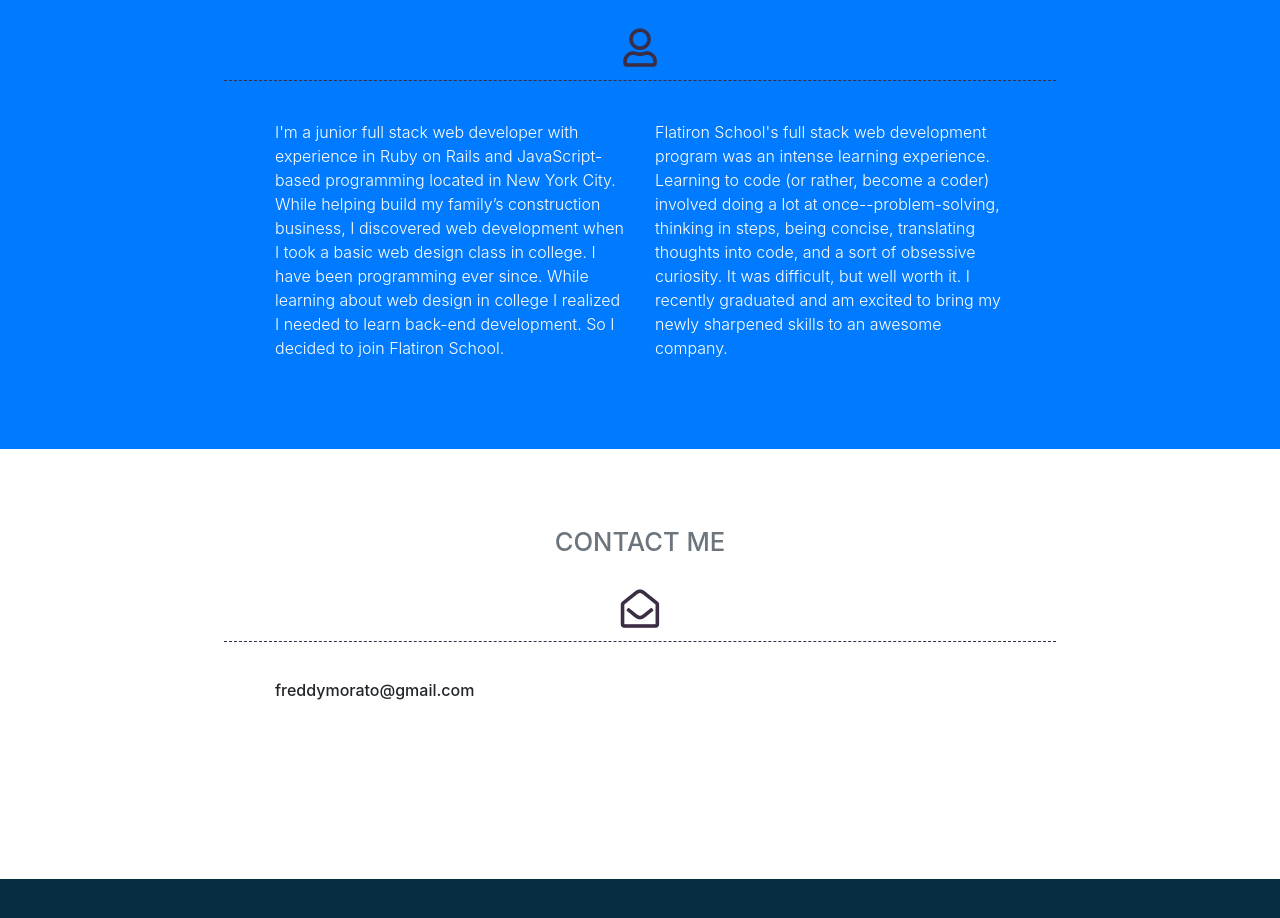
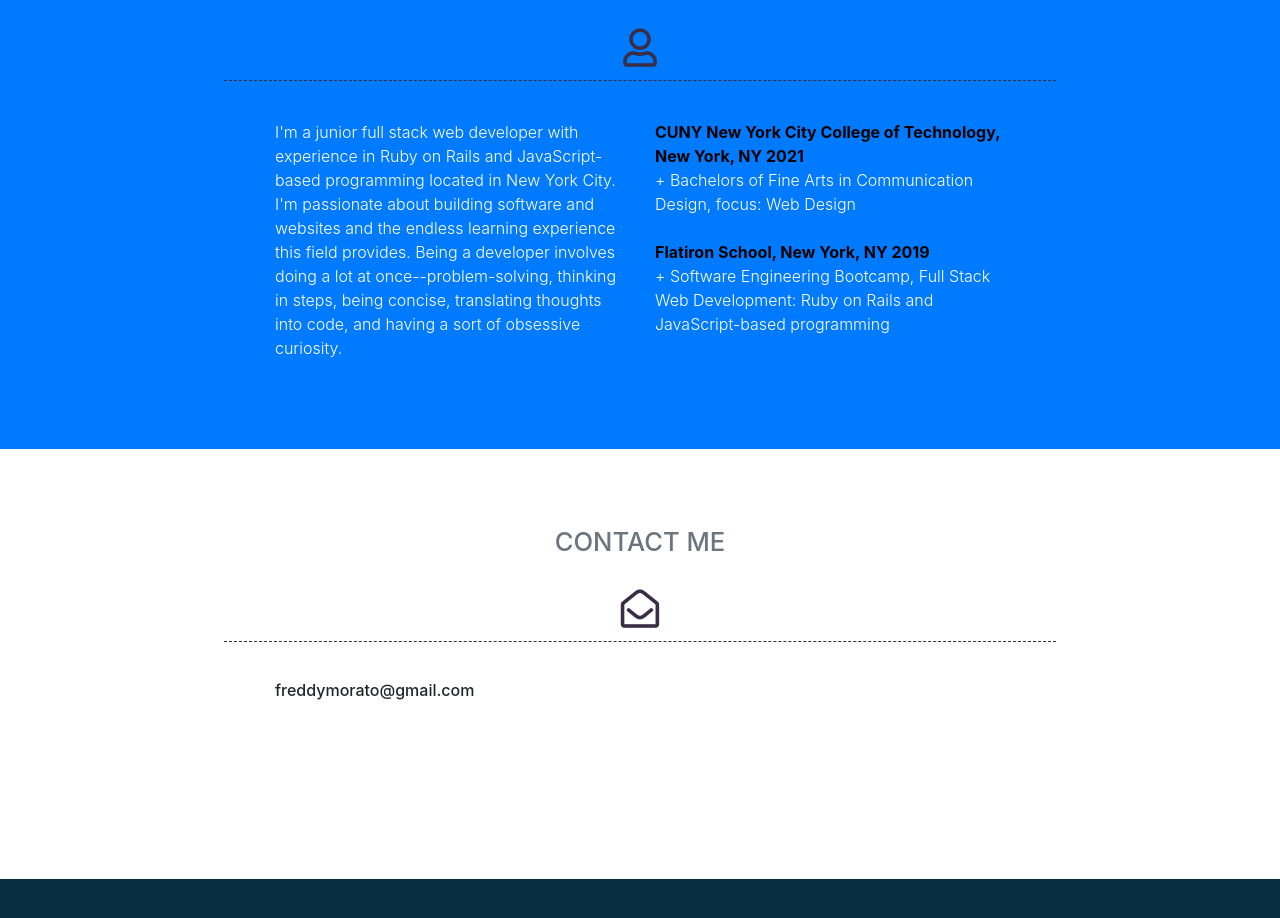
Before and after one commit to Freddymorato/portfolio-site, a website with bundled scripts: page index.html in a window 1280 px wide. Shown: the part 1348-2266 px from the top of the page. Built offline with nearby package versions, Linux system fonts and the light colour scheme.

Commit message:
updated about me section

```diff
--- a/index.html
+++ b/index.html
@@ -143,21 +143,19 @@
             <p class="lead">
               I'm a junior full stack web developer with experience in Ruby on
               Rails and JavaScript-based programming located in New York City.
-              While helping build my family’s construction business, I discovered
-              web development when I took a basic web design class in college.
-              I have been programming ever since. While learning about web design
-              in college I realized I needed to learn back-end development. So I
-              decided to join Flatiron School.
+              I'm passionate about building software and websites and the endless
+              learning experience this field provides. Being a developer involves
+              doing a lot at once--problem-solving, thinking in steps, being concise,
+              translating thoughts into code, and having a sort of obsessive curiosity.
             </p>
           </div>
           <div class="col-lg-4 mr-auto">
             <p class="lead">
-              Flatiron School's full stack web development program was
-              an intense learning experience. Learning to code (or rather, become
-              a coder) involved doing a lot at once--problem-solving, thinking in steps,
-              being concise, translating thoughts into code, and a sort of obsessive
-              curiosity. It was difficult, but well worth it. I recently graduated
-              and am excited to bring my newly sharpened skills to an awesome company.
+              <span style="color:black;font-weight:bold">CUNY New York City College of Technology, New York, NY 2021</span><br>
+                + Bachelors of Fine Arts in Communication Design, focus: Web Design
+              <br></br>
+              <span style="color:black;font-weight:bold">Flatiron School, New York, NY 2019</span><br>
+                + Software Engineering Bootcamp, Full Stack Web Development: Ruby on Rails and JavaScript-based programming
             </p>
           </div>
         </div>
```
